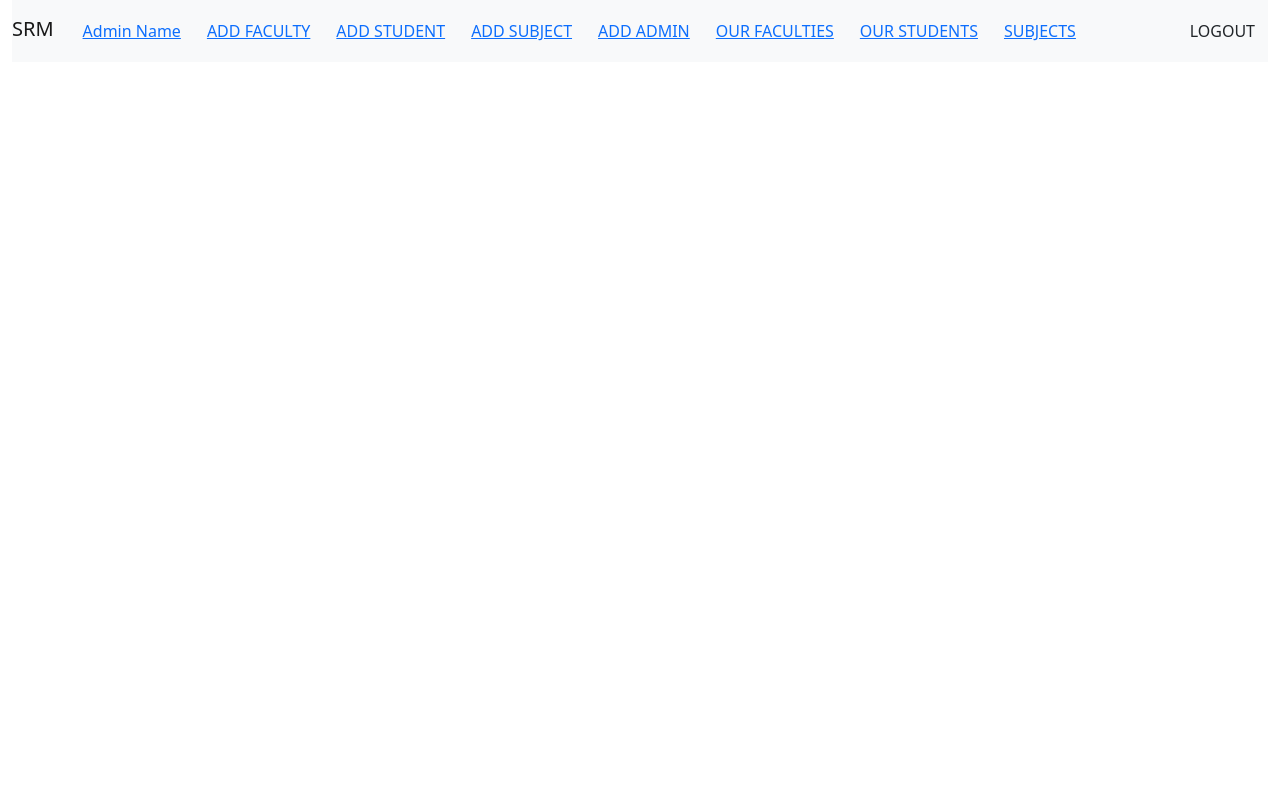
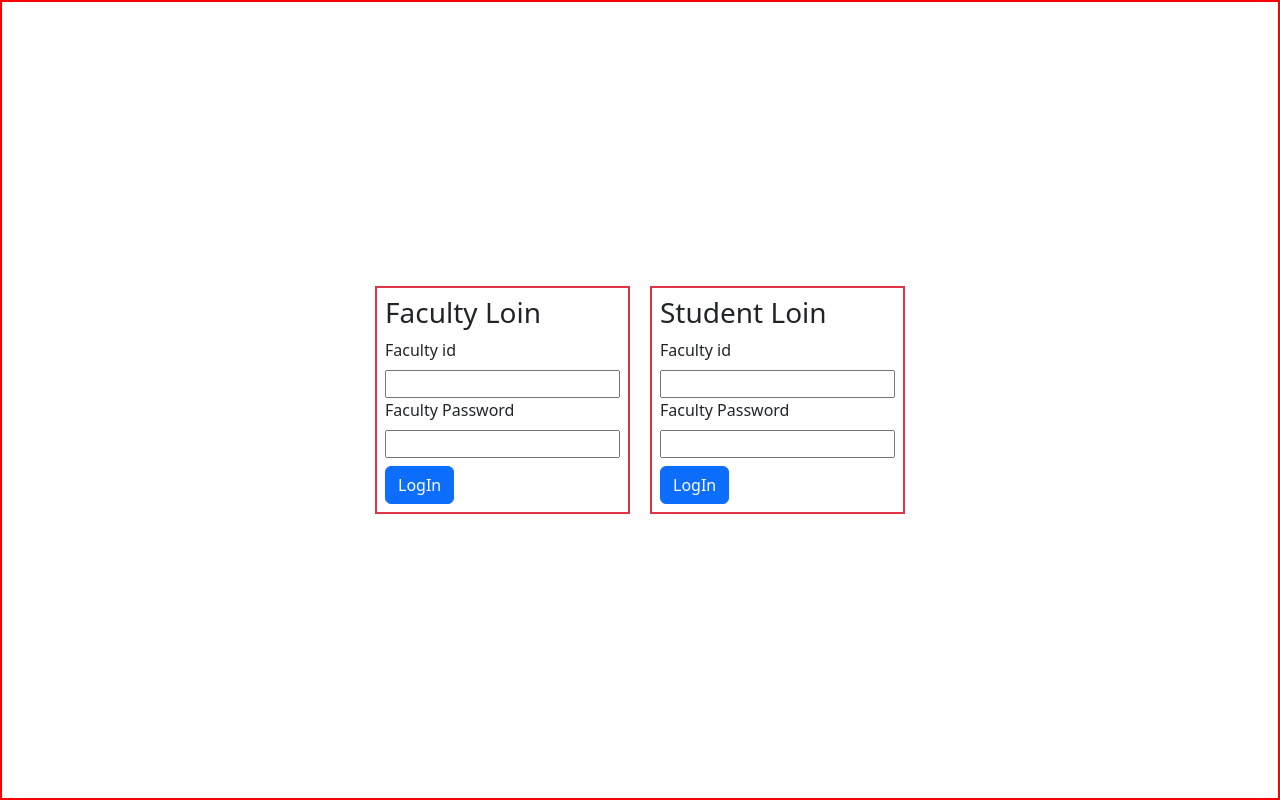
Before and after one commit to Deepaktenzi/College-ERP-Portal, a React (Create React App) app in the folder client/: page / in a window 1280 px wide. Built offline with nearby package versions, Linux system fonts and the light colour scheme.

Commit message:
Code Added

```diff
--- a/client/src/App.css
+++ b/client/src/App.css
@@ -1,3 +1,22 @@
+* {
+  margin: 0px;
+  padding: 0px;
+  box-sizing: border-box;
+}
+
+.container-fluid {
+  height: 100vh !important;
+  border: 2px solid red;
+  display: flex;
+  flex-direction: row;
+  align-items: center;
+  justify-content: center;
+}
+.login_main {
+  display: flex;
+  gap: 20px;
+}
+
 .App {
   text-align: center;
 }
--- a/client/src/App.js
+++ b/client/src/App.js
@@ -8,12 +8,14 @@ import AdminGetAllSubject from './pages/Admin/AdminGetAllSubject';
 import AdminAddSubject from './pages/Admin/AdminAddSubject';
 import AdminAddStudent from './pages/Admin/AdminAddStudent';
 import AdminAddFaculty from './pages/Admin/AdminAddFaculty';
+import FacultyStudentLoginPage from './pages/FacultyStudentLoginPage';
 
 function App() {
   return (
     <>
       <Routes>
-        <Route exact path="/" element={<AdminHome />} />
+        <Route exact path="/" element={<FacultyStudentLoginPage />} />
+        <Route exact path="/admin" element={<AdminHome />} />
         <Route exact path="/admin/addAdmin" element={<AdminAddAdmin />} />
         <Route
           exact
--- /dev/null
+++ b/client/src/pages/FacultyStudentLoginPage.jsx
@@ -0,0 +1,47 @@
+import React from 'react';
+
+function FacultyStudentLoginPage() {
+  return (
+    <>
+      <div className="container-fluid">
+        <div className="login_main">
+          <div className="border-2 border border-danger p-2">
+            <h3>Faculty Loin</h3>
+            <form>
+              <label className="form-label">Faculty id</label>
+              <input type="text" className="input-group" />
+
+              <label className="form-label">Faculty Password</label>
+              <input type="password" className="input-group" />
+              <button className="btn btn-primary mt-2">LogIn</button>
+            </form>
+          </div>
+          <div className="border-2 border border-danger p-2">
+            <h3>Student Loin</h3>
+            <form>
+              <label className="form-label">Faculty id</label>
+              <input type="text" className="input-group" />
+
+              <label className="form-label">Faculty Password</label>
+              <input type="password" className="input-group" />
+              <button className="btn btn-primary mt-2">LogIn</button>
+            </form>
+          </div>
+        </div>
+      </div>
+
+      {/* <div className="container-fluid d-flex justify-content-center">
+        <div className="row">
+          <div className="col-sm-4">
+            <h2>Faculty Login</h2>
+          </div>
+          <div className="col-sm-4">
+            <h2>Faculty Login</h2>
+          </div>
+        </div>
+      </div> */}
+    </>
+  );
+}
+
+export default FacultyStudentLoginPage;
```
